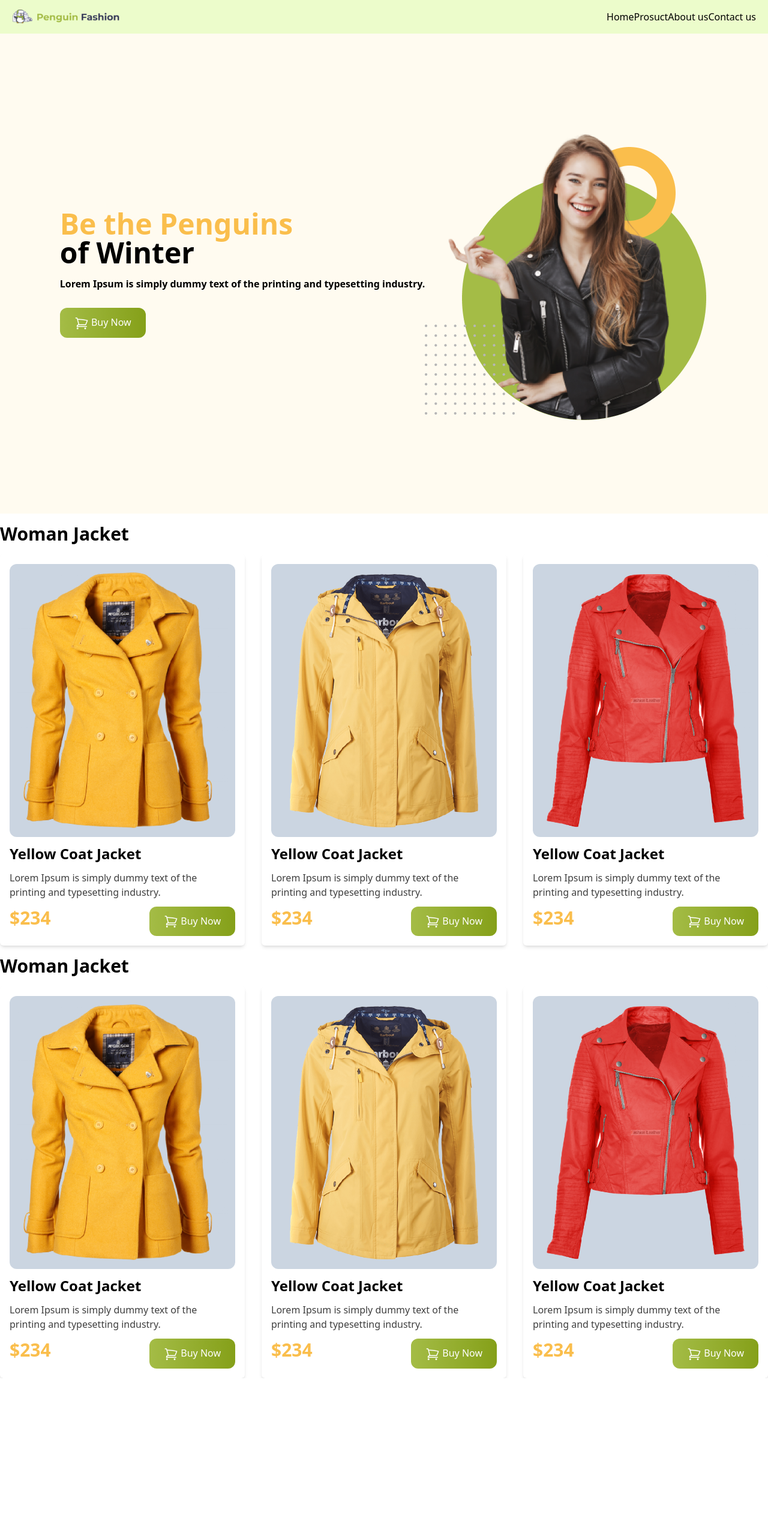
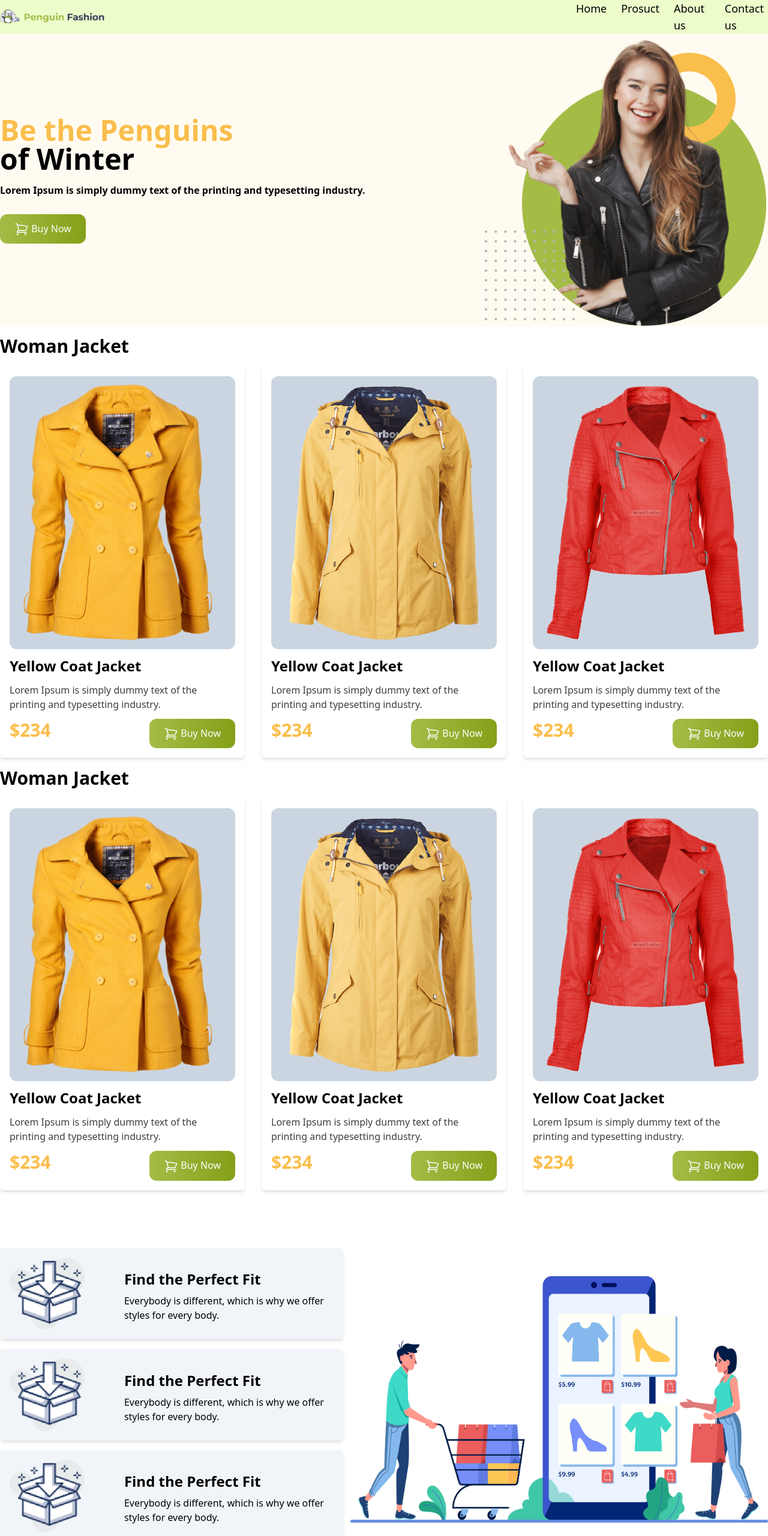
Before and after one commit to Shamimreza82/penguin-fashion-project, a plain HTML site: page index.html in a window 1280 px wide. Shown: the top 2560 px of the page at 60% size. Before the commit the page ends 2297 px from the top, so only its background shows below. Drawn offline with nearby package versions, Linux system fonts and the light colour scheme.

Commit message:
nav section added

```diff
--- a/index.html
+++ b/index.html
@@ -31,24 +31,23 @@
 
         <!-- navbar section start  -->
 
-            <nav class="flex justify-between items-center h-14 bg-lime-100">
+            <nav class=" mx-w-7xl flex justify-between items-center h-14 bg-lime-100">
                 <div>
-                    <img class="pl-5" src="icons/logo.png" alt="" width="200px">
+                    <img class="w-1/5" src="icons/logo.png" alt="">
                 </div>
-                <div>
-                    <ul class="flex font-sans font-medium justify-around pr-5">
-                        <li>Home</li>
-                        <li>Prosuct</li>
-                        <li>About us</li>
-                        <li>Contact us</li>
-                    </ul>
+                <div class="flex w-1/4 justify-center gap-6 text-lg">
+                    <div>Home</div>
+                    <div>Prosuct</div>
+                    <div>About us</div>
+                    <div>Contact us</div>
                 </div>
             </nav>
 
 <!-- header section start -->
 
-            <header class="h-screen flex flex-col md:flex-row justify-center items-center bg-[#FFFBF0]  ">
-                <div>
+            <header class="bg-[#FFFBF0]" >
+                <div class="max-w-7xl m-auto md:flex  md:justify-between items-center bg-[#FFFBF0]">
+                    <div class="">
                         <h1 class="font-sans text-5xl font-bold font-roboto"><span class="text-[#FABE4C]">Be the Penguins</span> <br> of Winter</h1>
                         <p class="py-4 font-bold">Lorem Ipsum is simply dummy text of the printing and typesetting industry.</p>
                         <button class="py-3 px-6 bg-gradient-to-r from-[#A4BC46] to-[#85A019] mt-3 text-white font-medium rounded-xl">
@@ -60,12 +59,13 @@
                     <div>
                         <img class="w-full" src="images/model.png" alt="">
                     </div>
+                </div>
             </header>
     </header>
     <main class="max-w-7xl mx-auto ">
         <!-- Woman Jacket -->
         <section class="">
-                <h1 class="text-3xl font-sans my-4  font-bold">Woman Jacket</h1>
+                <h1 class="text-3xl font-sans my-4 font-bold">Woman Jacket</h1>
 
 
                 <div class="grid grid-cols-1 md:grid-cols-3 m-auto gap-7">
@@ -196,6 +196,46 @@
                 </div>
 
         </section>
+
+<!-- shopping section -->
+        <section>
+            <div class=" border-zinc-700 m-auto  md:flex items-center my-24 gap-3">
+                <div class="">
+                    <div class="flex bg-slate-100 items-center gap-6 p-4 rounded-md shadow-md mb-4"  >
+                        <div class="">
+                            <img class="w-full md:w-3/4" src="icons/box.png" alt="">
+                        </div>
+                        <div>
+                            <h1 class="text-2xl font-sans font-bold py-2">Find the Perfect Fit</h1>
+                            <p>Everybody is different, which is why we offer styles for every body.</p>
+                        </div>
+                    </div>
+                    <div class="flex bg-slate-100 items-center gap-6 p-4 rounded-md shadow-md mb-4"  >
+                        <div class="">
+                            <img class="w-3/4" src="icons/box.png" alt="">
+                        </div>
+                        <div>
+                            <h1 class="text-2xl font-sans font-bold py-2">Find the Perfect Fit</h1>
+                            <p>Everybody is different, which is why we offer styles for every body.</p>
+                        </div>
+                    </div>
+                    <div class="flex bg-slate-100 items-center gap-6 p-4 rounded-md shadow-md mb-4"  >
+                        <div class="">
+                            <img class="w-3/4" src="icons/box.png" alt="">
+                        </div>
+                        <div>
+                            <h1 class="text-2xl font-sans font-bold py-2">Find the Perfect Fit</h1>
+                            <p>Everybody is different, which is why we offer styles for every body.</p>
+                        </div>
+                    </div>
+                </div>
+
+                <div class=" w-full md:w-3/4">
+                    <img class="w-full" src="images/shopping.png" alt="">
+                </div>
+
+            </div>
+        </section>
     </main>
     <footer>
 
```
Lines whose indentation alone changed are shown as unchanged.
